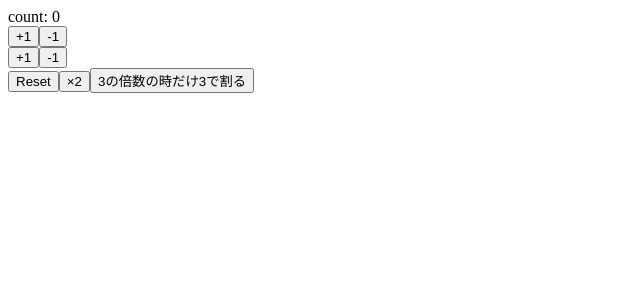
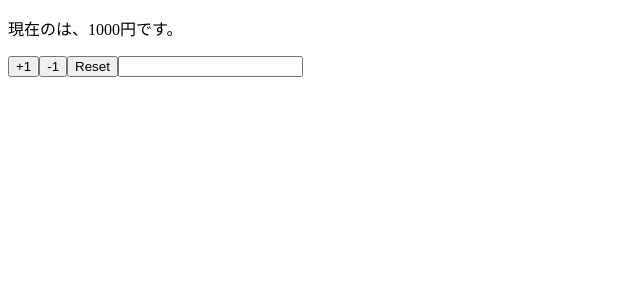
Before and after one commit to yiwabuchi20/react-hooks-101, a React (Create React App) app: page / in a window 1280 px wide. Shown: the top 300 px of the page, without its empty margins (0-640 px from the left). Built offline with nearby package versions, Linux system fonts and the light colour scheme.

Commit message:
implement component using multiple state

```diff
--- a/src/App.js
+++ b/src/App.js
@@ -1,50 +1,37 @@
 import React, { useState } from "react";
 
-const App = () => {
-  const [count, setCount] = useState(0);
+const App = (props) => {
+  const [name, setName] = useState(props.name);
+  const [price, setPrice] = useState(props.price);
 
-  const incrementCount = () => {
-    setCount(count + 1);
+  const incrementPrice = () => setPrice(price + 1);
+  const decrementPrice = () => setPrice(price - 1);
+
+  const inputName = (e) => {
+    setName(e.target.value);
   };
-  const decrementCount = () => {
-    setCount(count - 1);
-  };
-  const incrementCount2 = () => {
-    setCount((preventValue) => preventValue + 1);
-  };
-  const decrementCount2 = () => {
-    setCount((preventValue) => preventValue - 1);
-  };
-  const resetCount = () => {
-    setCount(0);
-  };
-  const multiplyCount = () => {
-    setCount(count * 2);
-  };
-  const divideBy3 = () => {
-    if (count % 3 === 0) {
-      setCount(count / 3);
-    }
+
+  const reset = () => {
+    setPrice(props.price);
+    setName(props.name);
   };
 
   return (
     <>
-      <div>count: {count}</div>
-      <div>
-        <button onClick={incrementCount}>+1</button>
-        <button onClick={decrementCount}>-1</button>
-      </div>
-      <div>
-        <button onClick={incrementCount2}>+1</button>
-        <button onClick={decrementCount2}>-1</button>
-      </div>
-      <div>
-        <button onClick={resetCount}>Reset</button>
-        <button onClick={multiplyCount}>×2</button>
-        <button onClick={divideBy3}>3の倍数の時だけ3で割る</button>
-      </div>
+      <p>
+        現在の{name}は、{price}円です。
+      </p>
+      <button onClick={incrementPrice}>+1</button>
+      <button onClick={decrementPrice}>-1</button>
+      <button onClick={reset}>Reset</button>
+      <input value={name} type="text" onChange={inputName} />
     </>
   );
 };
 
+App.defaultProps = {
+  name: "",
+  price: 1000,
+};
+
 export default App;
```
